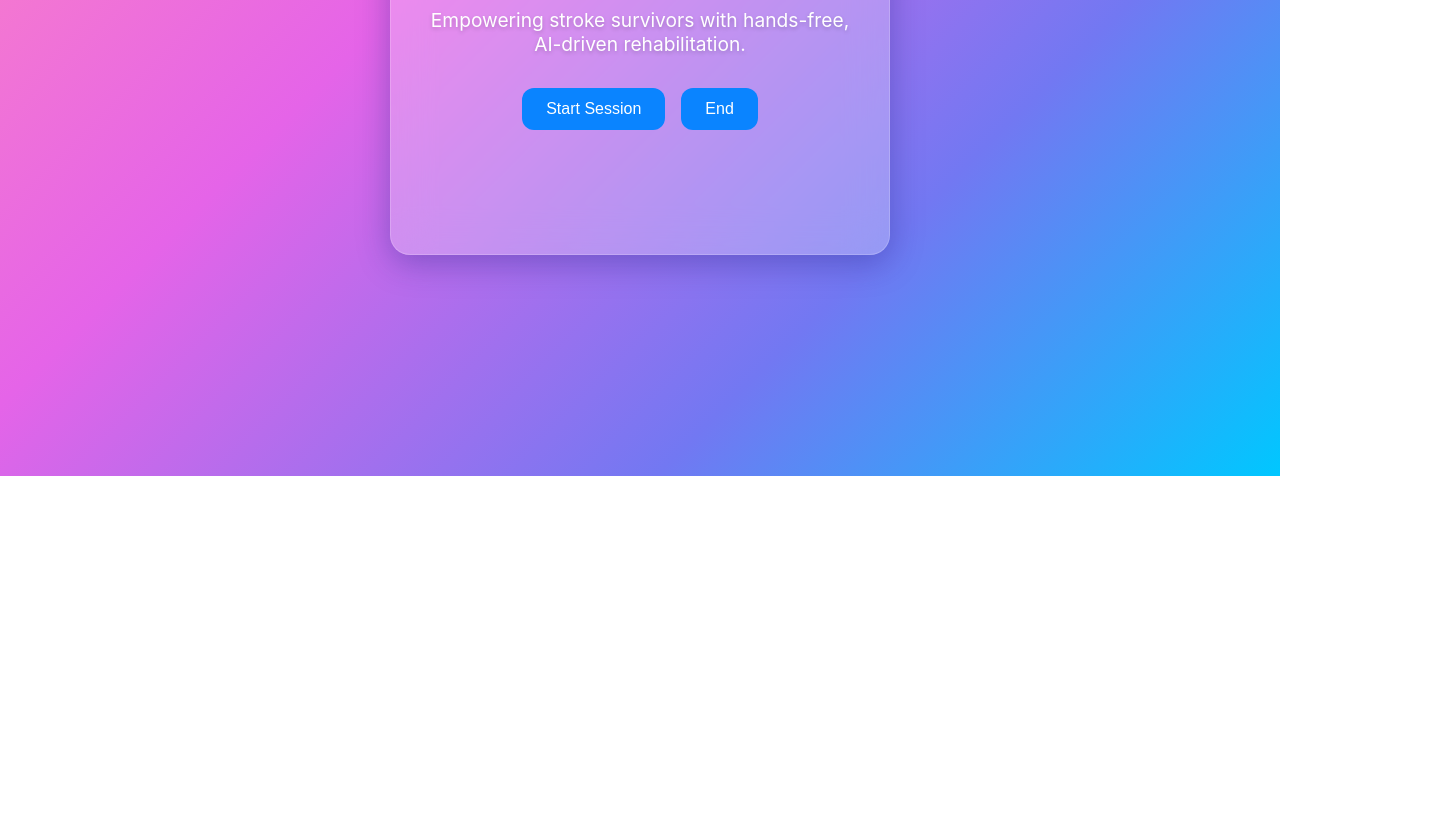
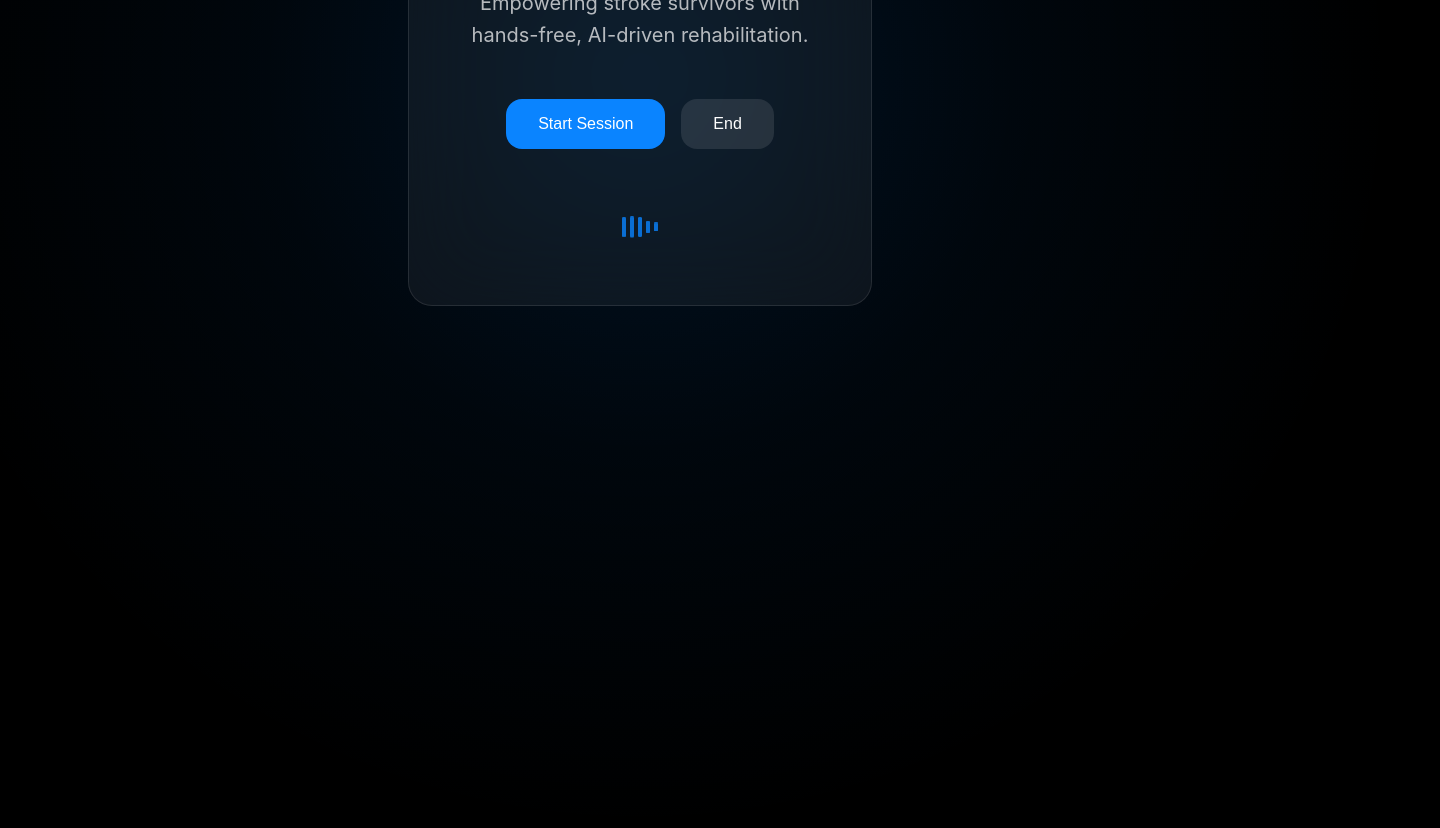
Before and after one commit to oostler/ReGainAI-U-of-T-Hack-Winner, a website: page public/index.html in a window 1280 px wide. Shown: the part 324-1152 px from the top of the page, 1440 px wide, since content can reach past the window. Before the commit the page ends 800 px from the top, so only its background shows below. Drawn offline with Linux system fonts and the light colour scheme.

Commit message:
Incredible UI from sonnet

```diff
--- a/public/index.html
+++ b/public/index.html
@@ -4,183 +4,191 @@
   <meta charset="UTF-8">
   <title>ReGain AI</title>
   <meta name="viewport" content="width=device-width, initial-scale=1">
+  <link rel="preconnect" href="https://fonts.googleapis.com">
   <style>
     :root {
-      /* Primary brand colors */
-      --primary: #0A84FF;
-      --primary-dark: #0060DF;
-
-      /* Vibrant gradient background */
-      --background-gradient: linear-gradient(135deg,
-        rgba(255, 134, 192, 1) 0%,
-        rgba(229, 100, 232, 1) 35%,
-        rgba(114, 120, 242, 1) 70%,
-        rgba(0, 199, 255, 1) 100%
-      );
-
-      /* Glassmorphism overlay */
-      --glass-bg: rgba(255, 255, 255, 0.25);
-      --border-color: rgba(255, 255, 255, 0.18);
-
-      /* Text & font settings */
-      --text-color: #333333;
-      --font-family: -apple-system, BlinkMacSystemFont, "Segoe UI", Roboto, "Helvetica Neue", Arial, sans-serif;
+      /* Refined color palette inspired by modern design trends */
+      --bg-primary: #000000;
+      --glass-bg: rgba(255, 255, 255, 0.05);
+      --text-primary: #FFFFFF;
+      --text-secondary: rgba(255, 255, 255, 0.7);
+      --accent-blue: #0A84FF;
+      --accent-glow: rgba(10, 132, 255, 0.3);
+      --font-family: -apple-system, BlinkMacSystemFont, 'SF Pro Display', 'Helvetica Neue', sans-serif;
     }
 
-    /* Reset and Base Styles */
-    *, ::before, ::after {
+    * {
+      margin: 0;
+      padding: 0;
       box-sizing: border-box;
     }
 
-    html, body {
-      margin: 0;
-      padding: 0;
-      font-family: var(--font-family);
-      color: var(--text-color);
-      height: 100%;
-      background: var(--background-gradient);
-      background-size: cover;
-      background-position: center;
-    }
-
     body {
+      min-height: 100vh;
+      background: var(--bg-primary);
       display: flex;
       align-items: center;
       justify-content: center;
-      min-height: 100vh;
-      /* Subtle animation for background movement (optional) */
-      animation: bgFlow 10s ease-in-out infinite alternate;
+      font-family: var(--font-family);
+      position: relative;
+      overflow: hidden;
     }
 
-    /* Optional: Animate background for a more futuristic feel */
-    @keyframes bgFlow {
-      0% {
-        background-position: 0% 50%;
-      }
-      100% {
-        background-position: 100% 50%;
-      }
+    /* Dynamic background gradient */
+    body::before {
+      content: '';
+      position: absolute;
+      top: -50%;
+      left: -50%;
+      width: 200%;
+      height: 200%;
+      background: radial-gradient(
+        circle at center,
+        rgba(10, 132, 255, 0.15) 0%,
+        rgba(10, 132, 255, 0.05) 25%,
+        transparent 50%
+      );
+      animation: rotate 20s linear infinite;
+      z-index: 0;
     }
 
-    /* Glassmorphism Container */
-    .glass-container {
+    @keyframes rotate {
+      from { transform: rotate(0deg); }
+      to { transform: rotate(360deg); }
+    }
+
+    .container {
       position: relative;
       width: 90%;
-      max-width: 500px;
-      padding: 2rem;
-      text-align: center;
-      border-radius: 20px;
-      background: var(--glass-bg);
-      backdrop-filter: blur(20px);
-      -webkit-backdrop-filter: blur(20px);
-      border: 1px solid var(--border-color);
-      box-shadow: 0 8px 32px 0 rgba(31, 38, 135, 0.37);
-      transition: transform 0.3s ease;
+      max-width: 560px;
+      padding: 3rem;
+      z-index: 1;
     }
 
-    .glass-container:hover {
-      transform: translateY(-4px);
+    .glass-card {
+      background: var(--glass-bg);
+      border-radius: 24px;
+      padding: 3rem;
+      backdrop-filter: blur(40px);
+      -webkit-backdrop-filter: blur(40px);
+      border: 1px solid rgba(255, 255, 255, 0.1);
+      transform-style: preserve-3d;
+      perspective: 1000px;
+      transition: transform 0.6s cubic-bezier(0.16, 1, 0.3, 1);
     }
 
-    /* Heading */
+    .glass-card:hover {
+      transform: translateY(-5px) rotateX(2deg);
+    }
+
     h1 {
-      margin: 0;
-      font-size: 2.8rem;
-      color: var(--primary);
-      letter-spacing: 1px;
+      font-size: 3.5rem;
+      font-weight: 700;
+      background: linear-gradient(135deg, #FFFFFF 0%, rgba(255, 255, 255, 0.7) 100%);
+      -webkit-background-clip: text;
+      -webkit-text-fill-color: transparent;
+      margin-bottom: 1.5rem;
+      letter-spacing: -0.03em;
+      text-align: center;
     }
 
     .tagline {
-      font-size: 1.2rem;
-      margin: 1.5rem 0;
-      color: #fff; /* White text for contrast against the gradient */
-      text-shadow: 0 2px 4px rgba(0,0,0,0.2);
+      color: var(--text-secondary);
+      font-size: 1.25rem;
+      line-height: 1.6;
+      text-align: center;
+      margin-bottom: 3rem;
+      font-weight: 400;
     }
 
-    /* Buttons with Fluent Design microinteractions */
     .buttons {
-      margin: 2rem 0;
       display: flex;
+      gap: 1rem;
       justify-content: center;
-      gap: 1rem;
+      margin-bottom: 3rem;
     }
 
     button {
-      background-color: var(--primary);
-      color: #fff;
+      background: rgba(255, 255, 255, 0.1);
       border: none;
-      border-radius: 12px;
-      padding: 12px 24px;
+      padding: 1rem 2rem;
+      border-radius: 16px;
+      color: var(--text-primary);
       font-size: 1rem;
+      font-weight: 500;
       cursor: pointer;
-      transition: background-color 0.3s ease, transform 0.2s ease;
+      transition: all 0.3s cubic-bezier(0.16, 1, 0.3, 1);
+      position: relative;
+      overflow: hidden;
+    }
+
+    button#startButton {
+      background: var(--accent-blue);
     }
 
     button:hover {
-      background-color: var(--primary-dark);
       transform: translateY(-2px);
+      box-shadow: 0 0 30px var(--accent-glow);
     }
 
     button:active {
-      transform: translateY(0);
+      transform: translateY(1px);
     }
 
-    /* Dynamic Waveform Animation */
+    /* Modern waveform visualization */
     .waveform {
       display: flex;
       justify-content: center;
-      align-items: flex-end;
+      align-items: center;
+      gap: 4px;
       height: 60px;
-      gap: 4px;
-      margin-top: 1.5rem;
     }
 
     .waveform span {
-      display: block;
-      width: 6px;
-      background: var(--primary);
-      border-radius: 3px;
-      animation: waveform 1s infinite;
+      width: 4px;
+      background: var(--accent-blue);
+      border-radius: 2px;
+      opacity: 0.8;
+      transform-origin: 50% 50%;
+      animation: pulse 1.5s ease-in-out infinite;
     }
 
-    .waveform span:nth-child(1) {
-      animation-delay: 0s;
-    }
-    .waveform span:nth-child(2) {
-      animation-delay: 0.1s;
-    }
-    .waveform span:nth-child(3) {
-      animation-delay: 0.2s;
-    }
-    .waveform span:nth-child(4) {
-      animation-delay: 0.3s;
-    }
-    .waveform span:nth-child(5) {
-      animation-delay: 0.4s;
-    }
-
-    @keyframes waveform {
-      0%, 100% { transform: scaleY(0.4); }
+    @keyframes pulse {
+      0%, 100% { transform: scaleY(0.3); }
       50% { transform: scaleY(1); }
     }
 
-    /* Responsive adjustments */
-    @media (max-width: 600px) {
-      h1 {
-        font-size: 2.2rem;
+    .waveform span:nth-child(1) { animation-delay: 0.1s; height: 30px; }
+    .waveform span:nth-child(2) { animation-delay: 0.2s; height: 40px; }
+    .waveform span:nth-child(3) { animation-delay: 0.3s; height: 50px; }
+    .waveform span:nth-child(4) { animation-delay: 0.4s; height: 40px; }
+    .waveform span:nth-child(5) { animation-delay: 0.5s; height: 30px; }
+
+    /* Responsive design */
+    @media (max-width: 768px) {
+      .container { padding: 1.5rem; }
+      .glass-card { padding: 2rem; }
+      h1 { font-size: 2.5rem; }
+      .tagline { font-size: 1.1rem; }
+      .buttons { flex-direction: column; }
+      button { width: 100%; }
     }
-      .tagline {
-        font-size: 1rem;
-      }
-      button {
-        padding: 10px 20px;
-        font-size: 0.9rem;
+
+    /* Accessibility improvements */
+    @media (prefers-reduced-motion: reduce) {
+      .waveform span,
+      .glass-card,
+      button,
+      body::before {
+        animation: none;
+        transition: none;
       }
     }
   </style>
 </head>
 <body>
-  <div class="glass-container">
+  <div class="container">
+    <div class="glass-card">
       <h1>ReGain AI</h1>
       <p class="tagline">Empowering stroke survivors with hands-free, AI-driven rehabilitation.</p>
       <div class="buttons">
@@ -195,31 +203,28 @@
         <span></span>
       </div>
     </div>
+  </div>
 
   <script>
+    // Original JavaScript code remains unchanged
     console.log("ReGain AI session script is loaded.");
 
-    // Global variables for peer connection and local stream
     let pc = null;
     let localStream = null;
 
     async function init() {
       try {
-        // Request an ephemeral key from your backend server
         const tokenResponse = await fetch("/session");
         const data = await tokenResponse.json();
         console.log("Token data:", data);
 
-        // Verify the ephemeral token structure
         const EPHEMERAL_KEY = data.client_secret && data.client_secret.value;
         if (!EPHEMERAL_KEY) {
           throw new Error("Ephemeral token not found in the response");
         }
 
-        // Create a new RTCPeerConnection
         pc = new RTCPeerConnection();
 
-        // Create and configure an audio element to play remote audio
         const audioEl = document.createElement("audio");
         audioEl.autoplay = true;
         document.body.appendChild(audioEl);
@@ -229,28 +234,23 @@
           }
         };
 
-        // Capture local audio from the user's microphone
         localStream = await navigator.mediaDevices.getUserMedia({ audio: true });
         localStream.getTracks().forEach(track => {
           pc.addTrack(track, localStream);
         });
 
-        // Create a data channel for sending and receiving events
         const dc = pc.createDataChannel("oai-events");
         dc.addEventListener("message", (e) => {
           const realtimeEvent = JSON.parse(e.data);
           console.log("Received event:", realtimeEvent);
         });
 
-        // Create the SDP offer and set it as the local description
         const offer = await pc.createOffer();
         await pc.setLocalDescription(offer);
 
-        // Set connection details for the OpenAI Realtime API
         const baseUrl = "https://api.openai.com/v1/realtime";
         const model = "gpt-4o-realtime-preview-2024-12-17";
 
-        // Send the SDP offer to the Realtime API to get an SDP answer
         const sdpResponse = await fetch(`${baseUrl}?model=${model}`, {
           method: "POST",
           body: offer.sdp,
@@ -260,7 +260,6 @@
           }
         });
 
-        // Set the received SDP answer as the remote description
         const answer = {
           type: "answer",
           sdp: await sdpResponse.text()
@@ -269,7 +268,6 @@
 
         console.log("WebRTC connection established!");
 
-        // OPTIONAL: Example of sending an event to initiate a rehabilitation session
         const responseCreate = {
           type: "response.create",
           response: {
@@ -284,7 +282,6 @@
       }
     }
 
-    // Function to end the session: closes the peer connection and stops the audio stream
     function endSession() {
       if (pc) {
         pc.close();
@@ -297,7 +294,6 @@
       console.log("Session ended.");
     }
 
-    // Attach event listeners to the buttons
     document.getElementById("startButton").addEventListener("click", init);
     document.getElementById("endButton").addEventListener("click", endSession);
   </script>
```
Lines whose indentation alone changed are shown as unchanged.
